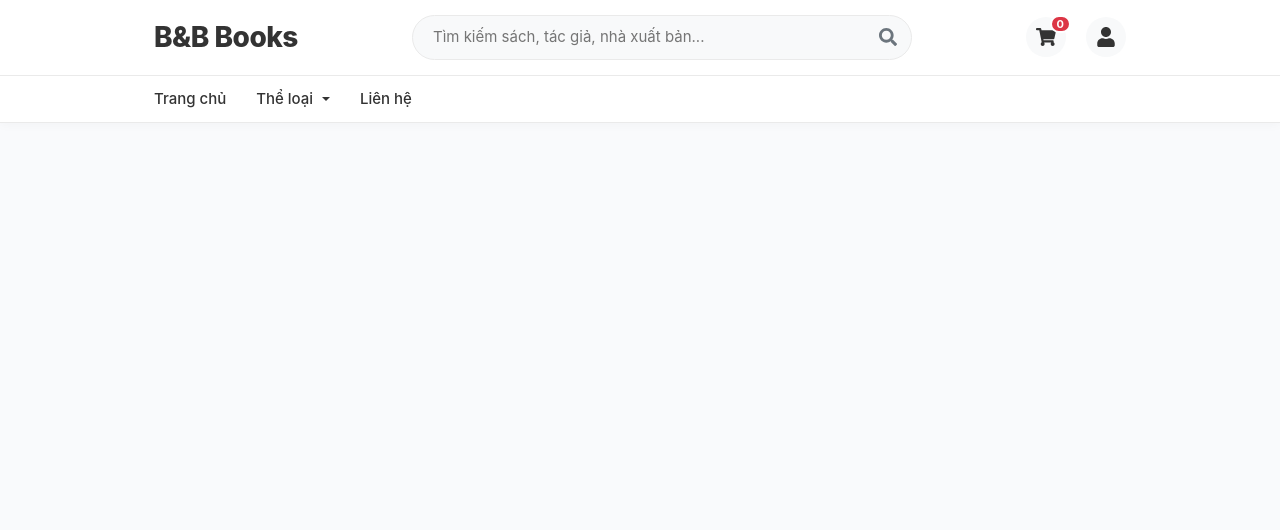
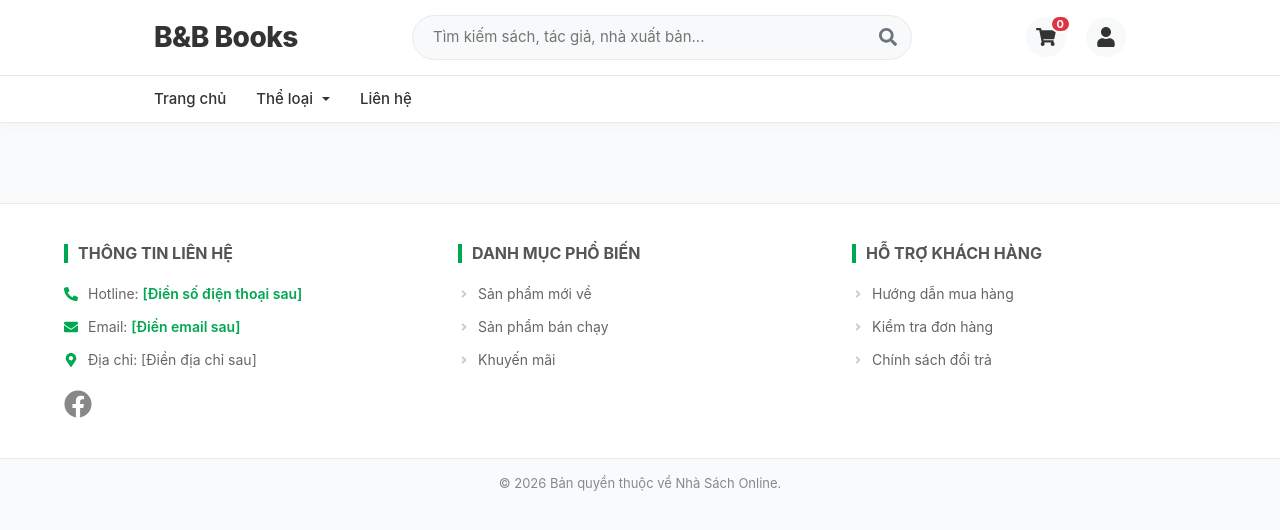
Before and after one commit to huriyadorian/Nhom6_LTWeb, a React (Create React App) app: page /contact in a window 1280 px wide. Shown: the top 530 px of the page. Built offline with nearby package versions, Linux system fonts and the light colour scheme.

Commit message:
Footer cho web

```diff
--- a/src/App.js
+++ b/src/App.js
@@ -1,6 +1,7 @@
 import Header from './components/Header';
 import Home from './components/Home';
 import Contact from './components/Contact';
+import Footer from './components/Footer';
 import './App.css';
 import { BrowserRouter as Router, Routes, Route } from 'react-router-dom';
 
@@ -13,6 +14,7 @@ function App() {
           <Route path="/" element={<Home />} />
           <Route path="/contact" element={<Contact />} />
         </Routes>
+        <Footer />
       </div>
     </Router>
   );
--- /dev/null
+++ b/src/components/Footer.css
@@ -0,0 +1,135 @@
+.footer {
+  background-color: var(--header-bg, #fff);
+  border-top: 1px solid var(--border-color, #eee);
+  color: var(--text-color, #333);
+  margin-top: 40px;
+  padding-top: 40px;
+}
+
+.footer-container {
+  max-width: 1300px;
+  margin: 0 auto;
+  padding: 0 5%;
+  display: grid;
+  grid-template-columns: repeat(auto-fit, minmax(280px, 1fr));
+  gap: 30px;
+  padding-bottom: 40px;
+}
+
+.footer-col {
+  display: flex;
+  flex-direction: column;
+}
+
+.footer-title {
+  font-size: 16px;
+  font-weight: 700;
+  text-transform: uppercase;
+  margin-bottom: 20px;
+  color: #555;
+  border-left: 4px solid #00a650;
+  padding-left: 10px;
+}
+
+[data-theme='dark'] .footer-title {
+  color: #ddd;
+}
+
+.footer-links {
+  list-style: none;
+  padding: 0;
+  margin: 0;
+  display: flex;
+  flex-direction: column;
+  gap: 12px;
+}
+
+.footer-links li {
+  font-size: 14px;
+  color: #666;
+  display: flex;
+  align-items: center;
+  cursor: pointer;
+  transition: color 0.2s;
+}
+
+[data-theme='dark'] .footer-links li {
+  color: #bbb;
+}
+
+.footer-links li:hover {
+  color: #00a650;
+}
+
+.footer-icon {
+  margin-right: 10px;
+  color: #00a650;
+  font-size: 14px;
+}
+
+.footer-bullet {
+  margin-right: 8px;
+  font-size: 12px;
+  color: #ccc;
+  transition: color 0.2s, transform 0.2s;
+}
+
+.footer-links li:hover .footer-bullet {
+  color: #00a650;
+  transform: translateX(4px);
+}
+
+.contact-info li {
+  cursor: default;
+}
+.contact-info li:hover {
+  color: inherit;
+}
+[data-theme='dark'] .contact-info li:hover {
+  color: #bbb;
+}
+
+.highlight-text {
+  font-weight: 600;
+  color: #00a650;
+}
+
+.footer-bottom {
+  background-color: var(--bg-color, #f8f9fa);
+  text-align: center;
+  padding: 15px 0;
+  border-top: 1px solid var(--border-color, #eee);
+  font-size: 13px;
+  color: #888;
+}
+
+[data-theme='dark'] .footer-bottom {
+  background-color: #1a1a1a;
+  color: #777;
+}
+
+.footer-socials {
+  display: flex;
+  align-items: center;
+}
+
+.social-link {
+  color: #888;
+  transition: transform 0.2s, color 0.2s;
+  display: flex;
+}
+
+.social-link:hover {
+  transform: scale(1.1);
+}
+
+.facebook-link:hover {
+  color: #1877F2; /* Official Facebook Blue */
+}
+
+[data-theme='dark'] .social-link {
+  color: #bbb;
+}
+[data-theme='dark'] .facebook-link:hover {
+  color: #1877F2;
+}
--- /dev/null
+++ b/src/components/Footer.jsx
@@ -0,0 +1,63 @@
+import React from 'react';
+import { FaPhoneAlt, FaEnvelope, FaMapMarkerAlt, FaAngleRight, FaFacebook } from 'react-icons/fa';
+import './Footer.css';
+
+function Footer() {
+  return (
+    <footer className="footer">
+      <div className="footer-container">
+        {/* Khối 1: Thông tin liên hệ */}
+        <div className="footer-col">
+          <h3 className="footer-title">THÔNG TIN LIÊN HỆ</h3>
+          <ul className="footer-links contact-info">
+            <li>
+              <FaPhoneAlt className="footer-icon" />
+              <span>Hotline: <span className="highlight-text">[Điền số điện thoại sau]</span></span>
+            </li>
+            <li>
+              <FaEnvelope className="footer-icon" />
+              <span>Email: <span className="highlight-text">[Điền email sau]</span></span>
+            </li>
+            <li>
+              <FaMapMarkerAlt className="footer-icon" />
+              <span>Địa chỉ: [Điền địa chỉ sau]</span>
+            </li>
+          </ul>
+
+          <div className="footer-socials" style={{ marginTop: '20px' }}>
+            <a href="[Điền link Facebook sau]" target="_blank" rel="noopener noreferrer" className="social-link facebook-link">
+              <FaFacebook size={28} />
+            </a>
+          </div>
+        </div>
+
+        {/* Khối 2: Danh mục sản phẩm phổ biến */}
+        <div className="footer-col">
+          <h3 className="footer-title">DANH MỤC PHỔ BIẾN</h3>
+          <ul className="footer-links">
+            <li><FaAngleRight className="footer-bullet" /> Sản phẩm mới về</li>
+            <li><FaAngleRight className="footer-bullet" /> Sản phẩm bán chạy</li>
+            <li><FaAngleRight className="footer-bullet" /> Khuyến mãi</li>
+          </ul>
+        </div>
+
+        {/* Khối 3: Hỗ trợ khách hàng */}
+        <div className="footer-col">
+          <h3 className="footer-title">HỖ TRỢ KHÁCH HÀNG</h3>
+          <ul className="footer-links">
+            <li><FaAngleRight className="footer-bullet" /> Hướng dẫn mua hàng</li>
+            <li><FaAngleRight className="footer-bullet" /> Kiểm tra đơn hàng</li>
+            <li><FaAngleRight className="footer-bullet" /> Chính sách đổi trả</li>
+          </ul>
+        </div>
+      </div>
+
+      {/* Phần bản quyền */}
+      <div className="footer-bottom">
+        <p>© 2026 Bản quyền thuộc về Nhà Sách Online.</p>
+      </div>
+    </footer>
+  );
+}
+
+export default Footer;
--- a/src/components/Home.css
+++ b/src/components/Home.css
@@ -243,6 +243,7 @@
 
 .fab-cart { background-color: #198754; } /* Xanh lá */
 .fab-top { background-color: #198754; } /* Xanh lá */
+.fab-facebook { background-color: #1877F2; text-decoration: none; }
 /* Kiểu dáng cho phần tử Trượt (Slider) */
 .slider-wrapper {
   position: relative;
```
Also changed, not shown: src/components/Home.jsx (+87 -149 lines).
